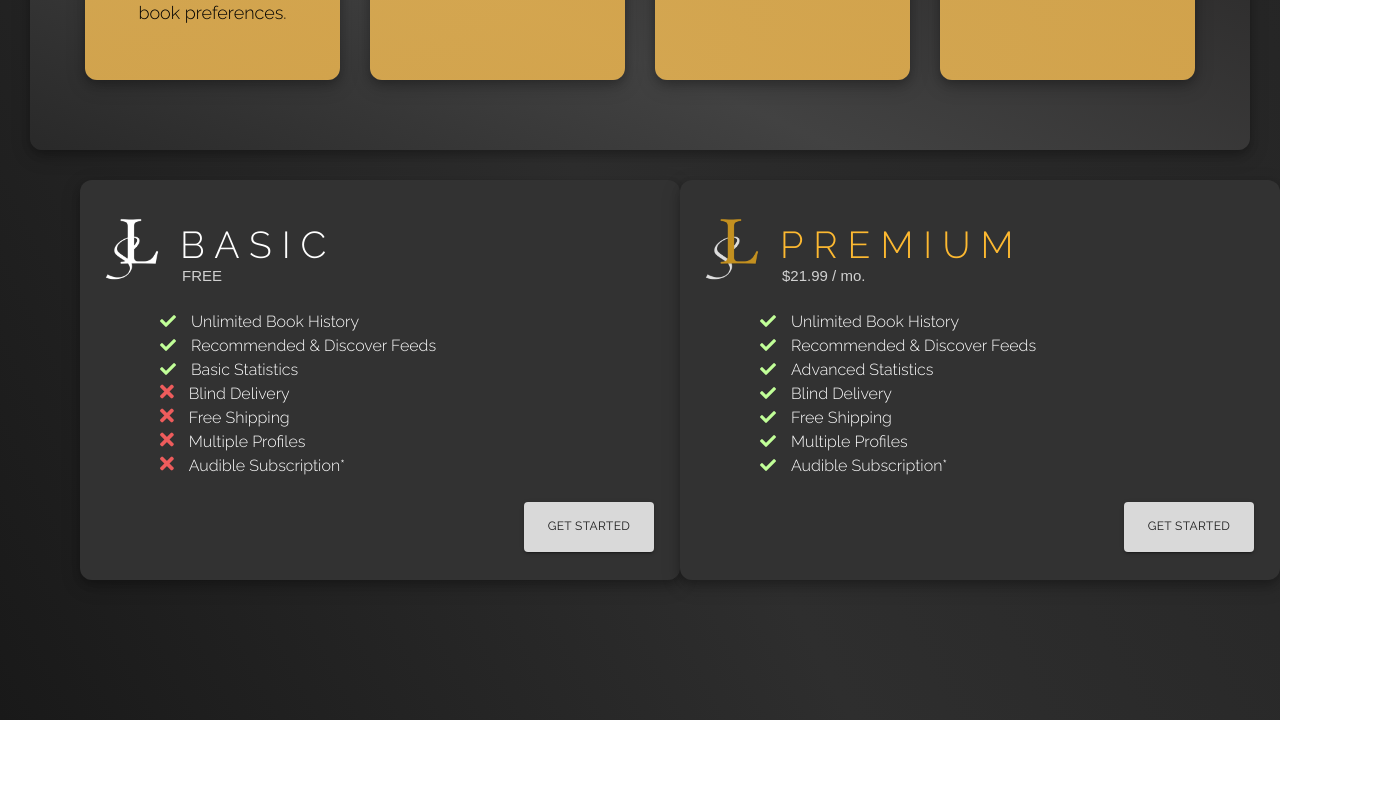
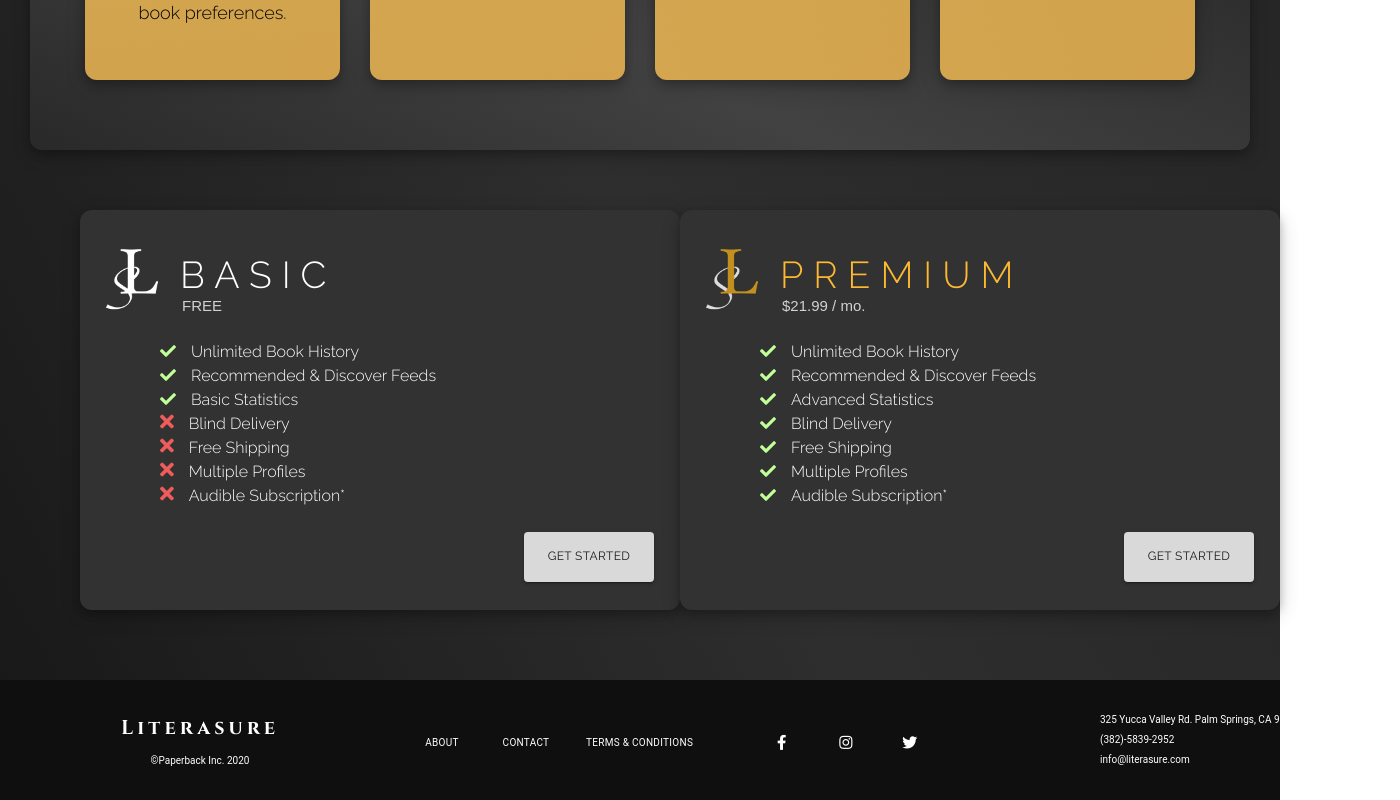
Before and after one commit to coddingtonjoel/Literasure, a React (Create React App) app: page / in a window 1280 px wide. Shown: the part 1808-2608 px from the top of the page, 1400 px wide, since content can reach past the window. Before the commit the page ends 2528 px from the top, so only its background shows below. Built offline with nearby package versions, Linux system fonts and the light colour scheme.

Commit message:
v1.0
finished landing page:
-added footer & links

```diff
--- a/src/App.js
+++ b/src/App.js
@@ -8,6 +8,7 @@ import Features from "./components/Features";
 import Images from "./components/Images";
 import Pricing from "./components/Pricing";
 import About from "./components/About";
+import Footer from "./components/Footer";
 
 function App() {
     return (
@@ -36,6 +37,7 @@ function App() {
                         render={About}
                     />
                 </Switch>
+                <Footer />
             </div>
         </Router>
     );
--- /dev/null
+++ b/src/components/Footer.js
@@ -0,0 +1,72 @@
+import React from "react";
+import Button from "@material-ui/core/Button";
+
+const Footer = () => {
+    return (
+        <footer className="footer">
+            <div className="footer__company">
+                <p className="footer__company--brand">Literasure</p>
+                <p className="footer__company--sub">©Paperback Inc. 2020</p>
+            </div>
+            <div style={styles.div}>
+                <Button
+                    href={process.env.PUBLIC_URL + "/about"}
+                    style={styles.btn}>
+                    About
+                </Button>
+                <Button style={styles.btn}>Contact</Button>
+                <Button style={styles.btn}>Terms & Conditions</Button>
+            </div>
+            <div className="footer__social" style={styles.div}>
+                <Button
+                    href="https://www.facebook.com"
+                    target="__blank"
+                    rel="noopener noreferrer"
+                    style={styles.social}>
+                    <i className="fab fa-facebook-f"></i>
+                </Button>
+                <Button
+                    href="https://www.instagram.com"
+                    target="__blank"
+                    rel="noopener noreferrer"
+                    style={styles.social}>
+                    <i className="fab fa-instagram"></i>
+                </Button>
+                <Button
+                    href="https://www.twitter.com"
+                    target="__blank"
+                    rel="noopener noreferrer"
+                    style={styles.social}>
+                    <i className="fab fa-twitter"></i>
+                </Button>
+            </div>
+            <div className="footer__address">
+                <p>325 Yucca Valley Rd. Palm Springs, CA 95271</p>
+                <p>(382)-5839-2952</p>
+                <p>info@literasure.com</p>
+            </div>
+        </footer>
+    );
+};
+
+//edited directly to override Material-UI defaults
+const styles = {
+    btn: {
+        color: "white",
+        fontWeight: 400,
+        fontSize: "1rem",
+        margin: "0 1rem"
+    },
+    div: {
+        alignSelf: "center",
+        flex: "0 0 35rem"
+    },
+    social: {
+        fontSize: "1.5rem",
+        color: "white",
+        width: "3rem",
+        height: "3rem"
+    }
+};
+
+export default Footer;
--- a/src/components/Navbar.js
+++ b/src/components/Navbar.js
@@ -7,7 +7,7 @@ const Navbar = () => {
         <div className="navbar">
             <div className="navbar__content">
                 <div className="navbar__content--logobox">
-                    <a href="/">
+                    <a href={process.env.PUBLIC_URL + "/"}>
                         <img
                             src={logo2x}
                             alt=""
@@ -24,7 +24,7 @@ const Navbar = () => {
                     </Button>
                     <Button
                         style={styles}
-                        href="#"
+                        href={process.env.PUBLIC_URL + "/#pricing"}
                         className="navbar__content--link">
                         Pricing
                     </Button>
--- a/src/components/Pricing.js
+++ b/src/components/Pricing.js
@@ -5,7 +5,7 @@ import Button from "@material-ui/core/Button";
 
 const Pricing = () => {
     return (
-        <div className="pricing">
+        <div className="pricing" id="pricing">
             <div className="pricing__flexbox">
                 <div className="pricing__plan pricing__plan--basic">
                     <img
@@ -21,31 +21,31 @@ const Pricing = () => {
                     </h3>
                     <div className="pricing__plan--text">
                         <p>
-                            <i class="fas fa-check" />
+                            <i className="fas fa-check" />
                             Unlimited Book History
                         </p>
                         <p>
-                            <i class="fas fa-check" />
+                            <i className="fas fa-check" />
                             Recommended & Discover Feeds
                         </p>
                         <p>
-                            <i class="fas fa-check" />
+                            <i className="fas fa-check" />
                             Basic Statistics
                         </p>
                         <p>
-                            <i class="fas fa-times" />
+                            <i className="fas fa-times" />
                             Blind Delivery
                         </p>
                         <p>
-                            <i class="fas fa-times" />
+                            <i className="fas fa-times" />
                             Free Shipping
                         </p>
                         <p>
-                            <i class="fas fa-times" />
+                            <i className="fas fa-times" />
                             Multiple Profiles
                         </p>
                         <p>
-                            <i class="fas fa-times" />
+                            <i className="fas fa-times" />
                             Audible Subscription*
                         </p>
                     </div>
@@ -68,31 +68,31 @@ const Pricing = () => {
                     </h3>
                     <div className="pricing__plan--text">
                         <p>
-                            <i class="fas fa-check" />
+                            <i className="fas fa-check" />
                             Unlimited Book History
                         </p>
                         <p>
-                            <i class="fas fa-check" />
+                            <i className="fas fa-check" />
                             Recommended & Discover Feeds
                         </p>
                         <p>
-                            <i class="fas fa-check" />
+                            <i className="fas fa-check" />
                             Advanced Statistics
                         </p>
                         <p>
-                            <i class="fas fa-check" />
+                            <i className="fas fa-check" />
                             Blind Delivery
                         </p>
                         <p>
-                            <i class="fas fa-check" />
+                            <i className="fas fa-check" />
                             Free Shipping
                         </p>
                         <p>
-                            <i class="fas fa-check" />
+                            <i className="fas fa-check" />
                             Multiple Profiles
                         </p>
                         <p>
-                            <i class="fas fa-check" />
+                            <i className="fas fa-check" />
                             Audible Subscription*
                         </p>
                     </div>
--- /dev/null
+++ b/src/sass/components/_footer.scss
@@ -0,0 +1,37 @@
+.footer {
+    background: #0f0f0f;
+    position: absolute;
+    top: 100%;
+    left: 0;
+    width: 100%;
+    height: 15vh;
+    font-family: "Roboto", sans-serif;
+    display: flex;
+
+    &__address {
+        font-size: 1rem;
+        color: white;
+        line-height: 2;
+        flex: 0 0 30rem;
+        align-self: center;
+    }
+}
+
+.footer__company {
+    flex: 0 0 40rem;
+    align-self: center;
+    color: white;
+    text-align: center;
+
+    &--brand {
+        font-size: 2rem;
+        font-family: "Cinzel";
+        font-weight: 300;
+        letter-spacing: 0.4rem;
+    }
+
+    &--sub {
+        font-size: 1rem;
+        padding-top: 1rem;
+    }
+}
--- a/src/sass/components/_pricing.scss
+++ b/src/sass/components/_pricing.scss
@@ -1,8 +1,8 @@
 @import "../abstracts/variables";
 
 .pricing {
-    height: 60vh;
-    margin: 3rem 0;
+    height: 55vh;
+    margin: 6rem 0 0 0;
 
     &__flexbox {
         display: flex;
--- a/src/sass/main.scss
+++ b/src/sass/main.scss
@@ -12,5 +12,6 @@
 @import "components/images";
 @import "components/features";
 @import "components/pricing";
+@import "components/footer";
 
 @import "pages/about";
```
